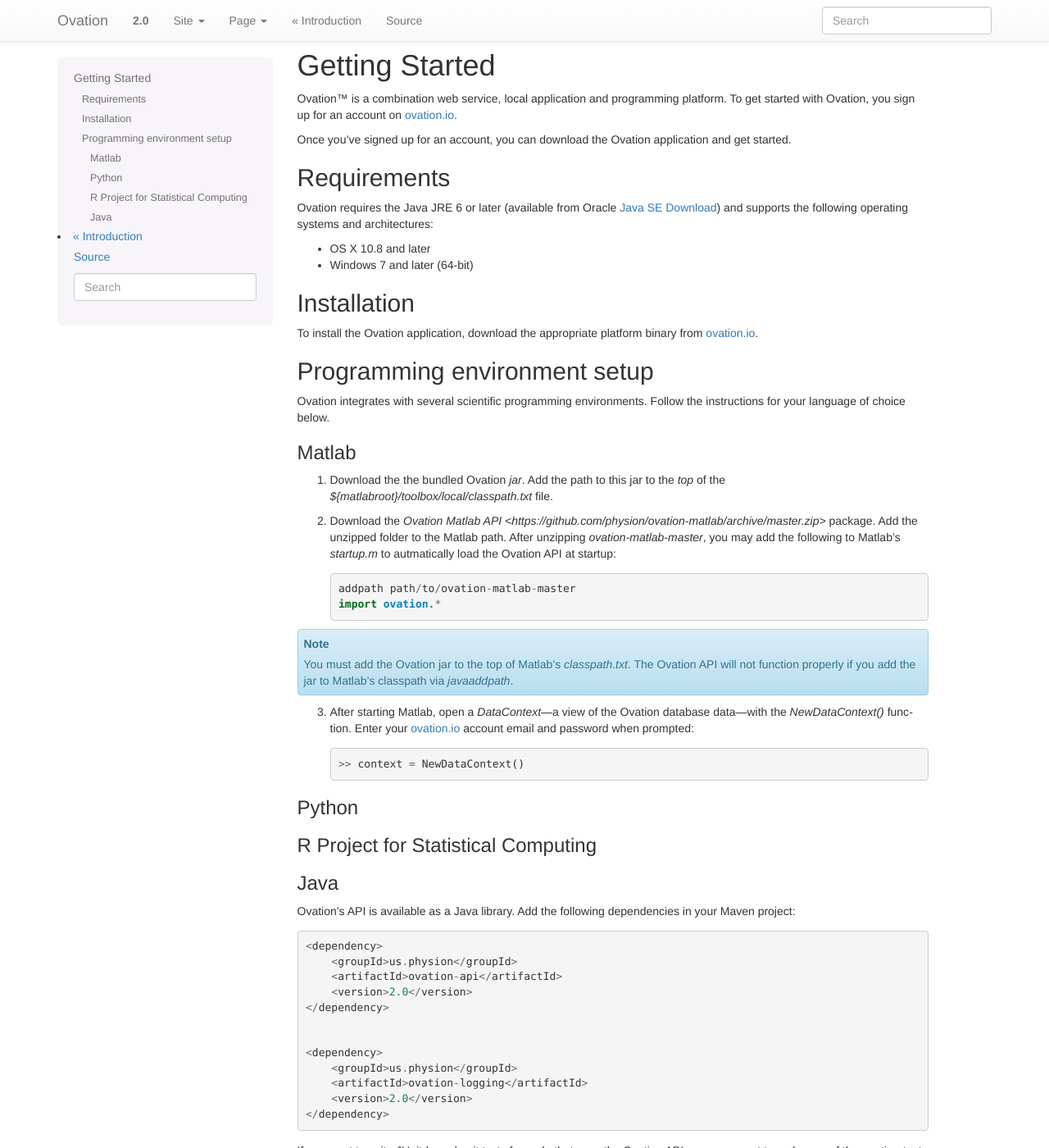
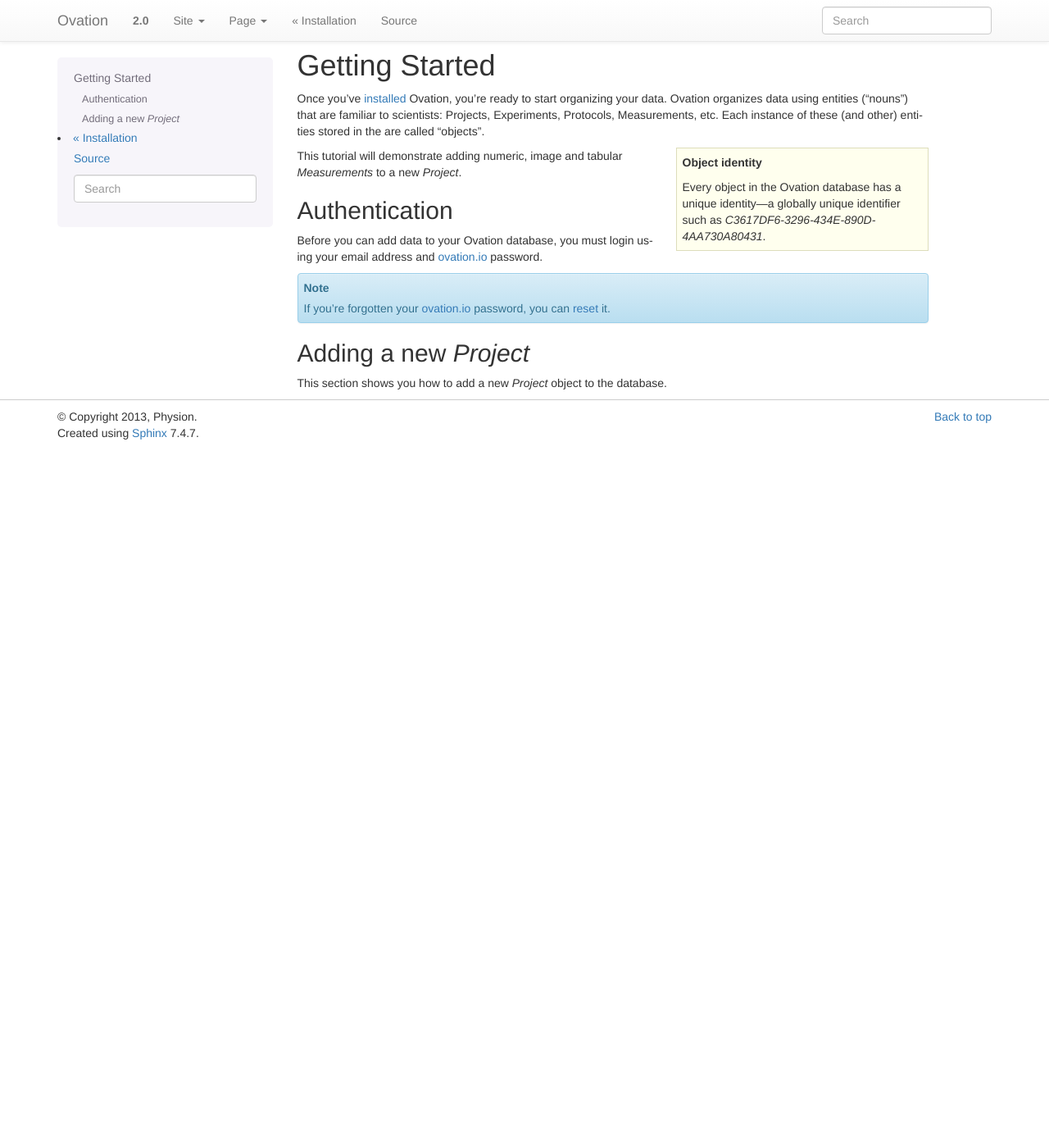
Before and after one commit to physion/ovation-docs, a Sphinx documentation site: the page built from source/getting_started.rst, in a window 1280 px wide and 1400 px high. Shown: the whole window at 82% size. Built offline with Sphinx 7.4.7, drawn with Linux system fonts in a browser that asks for light colours; some of the changed text lies outside the part shown.

Commit message:
In-progress getting_started

```diff
--- a/source/getting_started.rst
+++ b/source/getting_started.rst
@@ -1,100 +1,31 @@
-===============
+***************
 Getting Started
-===============
+***************
 
-|Ovation(TM)| is a combination web service, local application and programming platform. To get started with Ovation, you sign up for an account on `ovation.io <http://ovation.io>`_.
+Once you've :ref:`installed <doc-installation>` Ovation, you're ready to start organizing your data. Ovation organizes data using entities ("nouns") that are familiar to scientists: Projects, Experiments, Protocols, Measurements, etc. Each instance of these (and other) entities stored in the are called "objects".
 
-Once you've signed up for an account, you can download the Ovation application and get started.
+.. sidebar:: Object identity
 
-Requirements
-============
+    Every object in the Ovation database has a unique identity—a globally unique identifier such as `C3617DF6-3296-434E-890D-4AA730A80431`.
 
-Ovation requires the Java JRE 6 or later (available from Oracle `Java SE Download <http://www.oracle.com/technetwork/java/javase/downloads/index.html>`_) and supports the following operating systems and architectures:
-
-* OS X 10.8 and later
-* Windows 7 and later (64-bit)
+This tutorial will demonstrate adding numeric, image and tabular `Measurements` to a new `Project`.
 
 
-Installation
-============
+Authentication
+==============
 
-To install the Ovation application, download the appropriate platform binary from `ovation.io <http://ovation.io>`_.
+Before you can add data to your Ovation database, you must login using your email address and `ovation.io`_ password.
+
+.. note:: If you're forgotten your `ovation.io`_ password, you can `reset <https://ovation.io/users/password/new>`_ it.
+
+.. _sec-new-project:
+
+Adding a new `Project`
+======================
+
+This section shows you how to add a new `Project` object to the database.
 
 
-Programming environment setup
-=============================
-
-Ovation integrates with several scientific programming environments. Follow the instructions for your language of choice below.
-
-Matlab
-------
-
-1. Download the the bundled Ovation `jar`. Add the path to this jar to the *top* of the `${matlabroot}/toolbox/local/classpath.txt` file.
-
-2. Download the `Ovation Matlab API <https://github.com/physion/ovation-matlab/archive/master.zip>` package. Add the unzipped folder to the Matlab path. After unzipping `ovation-matlab-master`, you may add the following to Matlab's `startup.m` to autmatically load the Ovation API at startup::
-
-    addpath path/to/ovation-matlab-master
-    import ovation.*
-
-.. note::
-    You must add the Ovation jar to the top of Matlab's `classpath.txt`. The Ovation API will not function properly if you add the jar to Matlab's classpath via `javaaddpath`.
-
-3. After starting Matlab, open a `DataContext`—a view of the Ovation database data—with the `NewDataContext()` function. Enter your `ovation.io <http://ovation.io>`_ account email and password when prompted::
-
-    >> context = NewDataContext()
 
 
-.. todo::
-    Provide JAR download
-
-Python
-------
-
-R Project for Statistical Computing
------------------------------------
-
-Java
-----
-
-Ovation's API is available as a Java library. Add the following dependencies in your Maven project::
-
-    <dependency>
-        <groupId>us.physion</groupId>
-        <artifactId>ovation-api</artifactId>
-        <version>2.0</version>
-    </dependency>
-
-
-    <dependency>
-        <groupId>us.physion</groupId>
-        <artifactId>ovation-logging</artifactId>
-        <version>2.0</version>
-    </dependency>
-
-
-If you want to write JUnit-based unit tests for code that uses the Ovation API, you may want to make use of the `ovation-test-utils` package::
-
-    <dependency>
-        <groupId>us.physion</groupId>
-        <artifactId>ovation-test-utils</artifactId>
-        <version>2.0</version>
-        <scope>test</scope>
-    </dependency>
-
-Finally, the following `repository` descriptors should be added to your Maven project's `<repositories>` section::
-
-    <repository>
-        <id>ovation-release-repository</id>
-        <name>Ovation Release Repository</name>
-        <url>s3://us.physion.maven/release</url>
-    </repository>
-    <snapshotRepository>
-        <id>ovation-snapshot-repository</id>
-        <name>Ovation Snapshot Repository</name>
-        <url>s3://us.physion.maven/snapshot</url>
-    </snapshotRepository>
-
-
-Ovation API documentation is available on the Ovation `documentation <http://docs.ovation.io>`_ site.
-
-.. |Ovation(TM)| unicode:: Ovation U+2122
+.. _ovation.io: http://ovation.io
--- a/source/index.rst
+++ b/source/index.rst
@@ -12,6 +12,7 @@
     :maxdepth: 1
 
     introduction
+    installation
     getting_started
 
 
--- /dev/null
+++ b/source/installation.rst
@@ -0,0 +1,153 @@
+.. _doc-installation:
+
+************
+Installation
+************
+
+|Ovation(TM)| is a data management platform that helps researchers organize, search and share their data. To get started with Ovation, sign up for an account on `ovation.io <http://ovation.io>`_. Once you've signed up for an account, you can `download <https://ovation.io/downloads>`_ the Ovation application and get started.
+
+Requirements
+============
+
+Ovation supports the following operating systems and architectures:
+
+* OS X 10.8 and later
+* Windows 7 and later (64-bit)
+
+Ovation requires the Java runtime (JRE) version 7 or later. Please `download <http://www.oracle.com/technetwork/java/javase/downloads/index.html>`_ and install Java before installing Ovation.
+
+
+Installation
+============
+
+To install the Ovation application, download the appropriate platform binary from `ovation.io <http://ovation.io>`_.
+
+Mac OS X
+--------
+
+These instructions detail installation on Mac OS X 10.8 or later.
+
+1. Open the installer disk image
+2. Drag the Ovation application to the "Applications" folder
+
+.. figure:: _static/osx_installer_dmg.png
+    :figwidth: 33%
+    :align: center
+
+    To install Ovation, drag the Ovation application to the "Applications" folder.
+
+3. Double-click the Ovation application in the "Applications/" folder
+
+.. figure:: _static/ovation_icon_osx.png
+    :align: center
+
+    Double-click the Ovation application in the "Applications/" folder to start Ovation
+
+Windows
+-------
+
+These instructions detail installation on Windows 7 or later.
+
+1. Double-click the "Ovation Installer.exe" to start the installation wizard.
+2. Follow the on-screen steps to install Ovation
+3. Open the Ovation application from the "Start" menu (Windows 7) or the "Start screen" (Windows 8)
+
+
+Programming environment setup
+=============================
+
+Ovation integrates with several scientific programming environments. Follow the instructions for your language of choice below.
+
+Matlab
+------
+
+1. Download the the bundled Ovation `jar`. Add the path to this jar to the *top* of the `${matlabroot}/toolbox/local/classpath.txt` file.
+
+2. Download the `Ovation Matlab API <https://github.com/physion/ovation-matlab/archive/master.zip>` package. Add the unzipped folder to the Matlab path. After unzipping `ovation-matlab-master`, you may add the following to Matlab's `startup.m` to autmatically load the Ovation API at startup::
+
+    addpath path/to/ovation-matlab-master
+    import ovation.*
+
+.. note::
+    You must add the Ovation jar to the top of Matlab's `classpath.txt`. The Ovation API will not function properly if you add the jar to Matlab's classpath via `javaaddpath`.
+
+3. After starting Matlab, open a `DataContext`—a view of the Ovation database data—with the `NewDataContext()` function. Enter your `ovation.io <http://ovation.io>`_ account email and password when prompted::
+
+    >> context = NewDataContext()
+
+
+.. todo::
+    Provide JAR download
+
+Python
+------
+
+Ovation's Python API supports CPython 2.7. Installation requires the `setuptools` package. If you don't have (or don't know if you have) `setuptools` installed, download the `ez_setup.py <https://bitbucket.org/pypa/setuptools/raw/0.7.4/ez_setup.py>`_ tool and run it to install `setuptools`::
+
+     python ez_setup.py
+
+To install the Ovation Python API::
+
+    easy_install ovation
+
+Installation will also install the following (required) packages:
+
+* numpy
+* scipy
+* pandas
+* quantities
+
+.. tip:: Although not required, we recommend the following additional packages:
+
+    * `ipython <http://ipython.scipy.org>`_
+
+
+
+R Project for Statistical Computing
+-----------------------------------
+
+Java
+----
+
+Ovation's API is available as a Java library. Add the following dependencies in your Maven project::
+
+    <dependency>
+        <groupId>us.physion</groupId>
+        <artifactId>ovation-api</artifactId>
+        <version>2.0</version>
+    </dependency>
+
+
+    <dependency>
+        <groupId>us.physion</groupId>
+        <artifactId>ovation-logging</artifactId>
+        <version>2.0</version>
+    </dependency>
+
+
+If you want to write JUnit-based unit tests for code that uses the Ovation API, you may want to make use of the `ovation-test-utils` package::
+
+    <dependency>
+        <groupId>us.physion</groupId>
+        <artifactId>ovation-test-utils</artifactId>
+        <version>2.0</version>
+        <scope>test</scope>
+    </dependency>
+
+Finally, the following `repository` descriptors should be added to your Maven project's `<repositories>` section::
+
+    <repository>
+        <id>ovation-release-repository</id>
+        <name>Ovation Release Repository</name>
+        <url>s3://us.physion.maven/release</url>
+    </repository>
+    <snapshotRepository>
+        <id>ovation-snapshot-repository</id>
+        <name>Ovation Snapshot Repository</name>
+        <url>s3://us.physion.maven/snapshot</url>
+    </snapshotRepository>
+
+
+Ovation API documentation is available on the Ovation `JavaDoc <http://javadoc.ovation.io>`_ site.
+
+.. |Ovation(TM)| unicode:: Ovation U+2122
--- a/source/introduction.rst
+++ b/source/introduction.rst
@@ -1,5 +1,6 @@
+************
 Introduction
-============
+************
 
 Ovation is the revolutionary data management service that empowers researchers through the seamless organization of multiple data formats and sources, preservation of the link between raw data and analyses and the ability to securely share of all of this with colleagues and collaborators.
 
```
Also changed, not shown: source/_static/osx_installer_dmg.png (added), source/_static/ovation_icon_osx.png (added), 1 other file.
